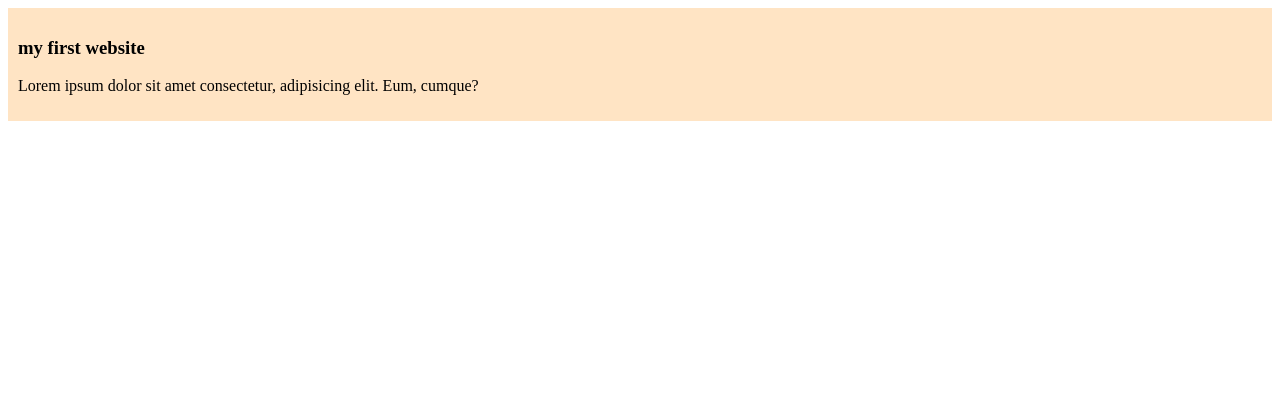
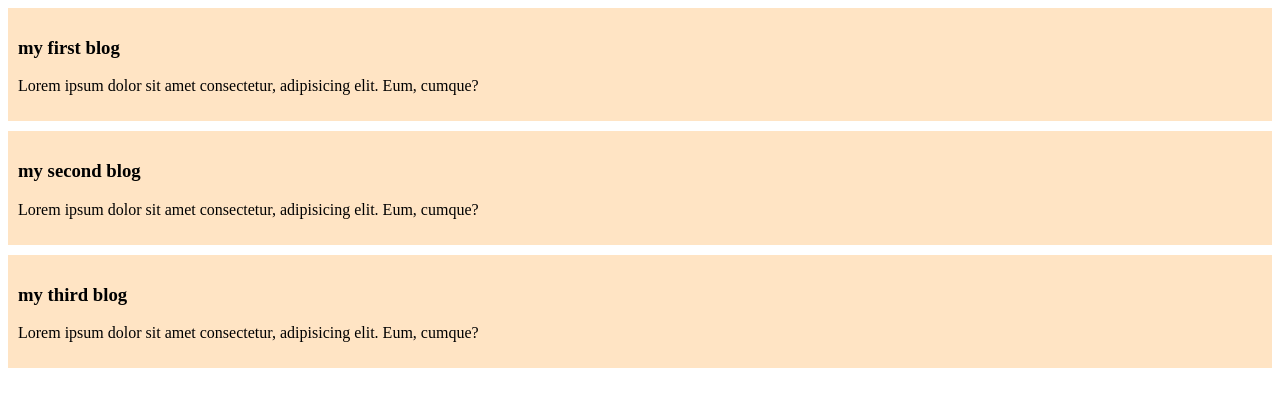
Before and after one commit to samiha782/my-simple-website2, a plain HTML site: page index.html in a window 1280 px wide. Drawn offline with Linux system fonts and the light colour scheme.

Commit message:
sec and third blog

```diff
--- a/index.html
+++ b/index.html
@@ -8,7 +8,15 @@
 </head>
 <body>
     <div>
-        <h3>my first website</h3>
+        <h3>my first blog</h3>
+        <p>Lorem ipsum dolor sit amet consectetur, adipisicing elit. Eum, cumque?</p>
+    </div>
+    <div>
+        <h3>my second blog</h3>
+        <p>Lorem ipsum dolor sit amet consectetur, adipisicing elit. Eum, cumque?</p>
+    </div>
+    <div>
+        <h3>my third blog</h3>
         <p>Lorem ipsum dolor sit amet consectetur, adipisicing elit. Eum, cumque?</p>
     </div>
 </body>
--- a/styles/blog.css
+++ b/styles/blog.css
@@ -1,4 +1,5 @@
 div{
     background-color: bisque;
     padding: 10px;
+    margin-bottom:10px ;
 }
```
